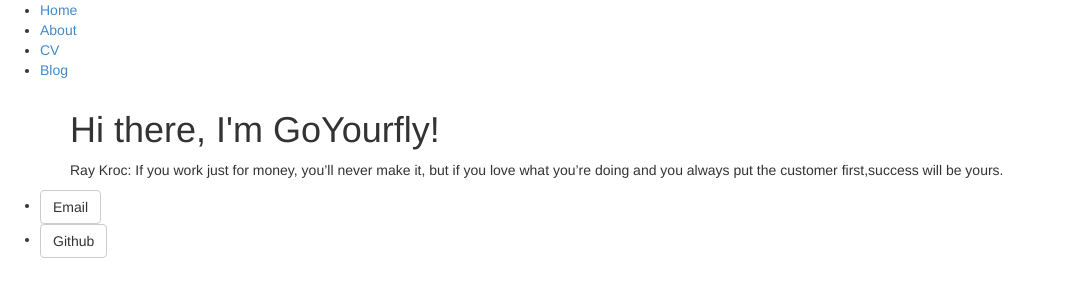
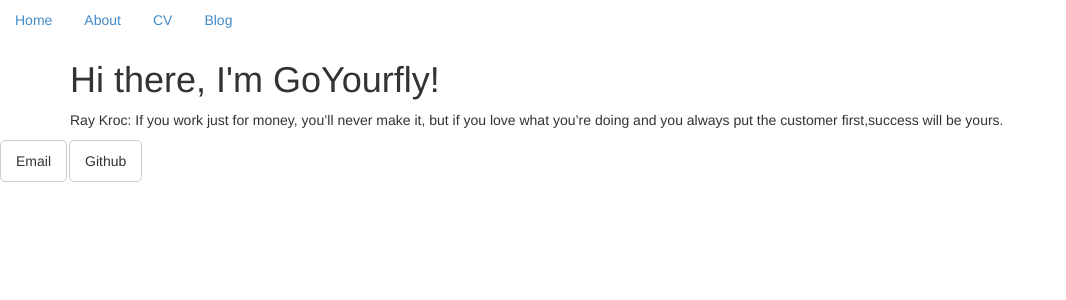
Before and after one commit to goyourfly/goyourfly.github.io, a Jekyll site: the page built from index.html, in a window 1280 px wide. Shown: the top 300 px of the page, without its empty margins (0-1066 px from the left). Built offline with Jekyll 4.4.1, drawn with Linux system fonts in a browser that asks for light colours.

Commit message:
Update default.html

```diff
--- a/_layouts/default.html
+++ b/_layouts/default.html
@@ -12,23 +12,21 @@
 			{% include analytics.html %}
 		</head>
 		<body>
-			<nav>
-	    		<ul>
-	        		<li><a href="/">Home</a></li>
-		        	<li><a href="/about">About</a></li>
-	        		<li><a href="/cv">CV</a></li>
-	        		<li><a href="/blog">Blog</a></li>
+	    		<ul class="nav nav-pills">
+	        		<li role="presentation"><a href="/">Home</a></li>
+		        	<li role="presentation"><a href="/about">About</a></li>
+	        		<li role="presentation"><a href="/cv">CV</a></li>
+	        		<li role="presentation"><a href="/blog">Blog</a></li>
 	    		</ul>
-			</nav>
 			<div class="container">
 
 			{{ content }}
 
 			</div><!-- /.container -->
 			<footer>
-	    		<ul>
-	        		<li><a href="mailto:goyourfly@gmail.com" class="btn btn-default">Email</a></li>
-	        		<li><a href="https://github.com/goyourfly" class="btn btn-default">Github</a></li>
+	    		<ul class="nav nav-pills">
+	        		<li role="presentation"><a href="mailto:goyourfly@gmail.com" class="btn btn-default">Email</a></li>
+	        		<li role="presentation"><a href="https://github.com/goyourfly" class="btn btn-default">Github</a></li>
 				</ul>
 			</footer>
 		</body>
```
